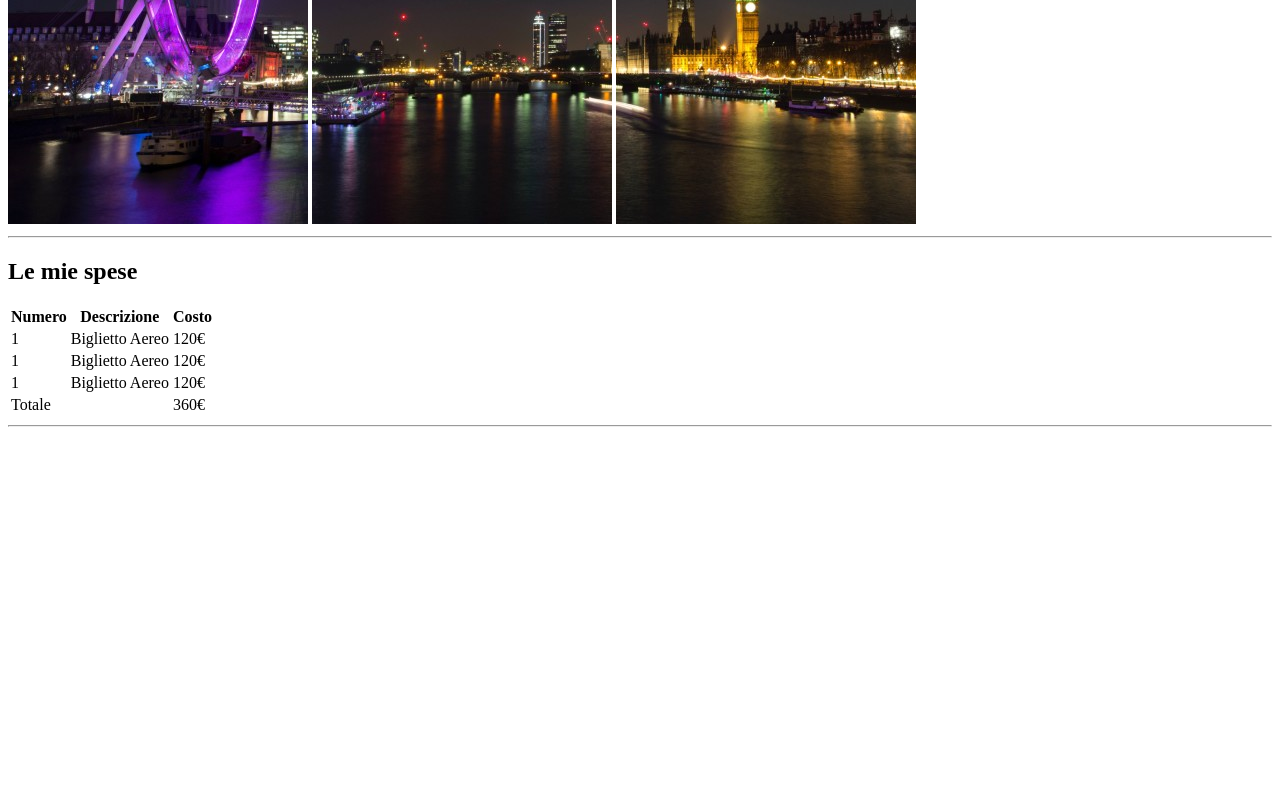
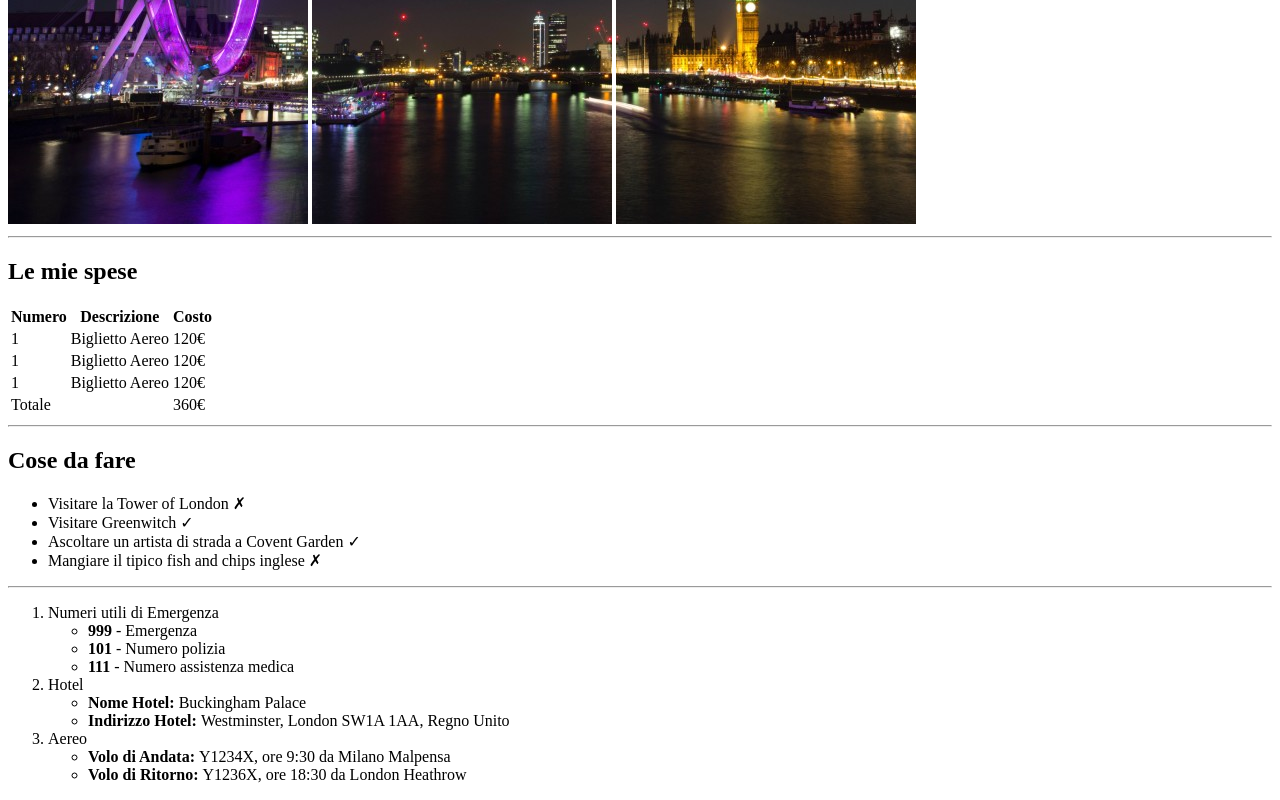
Before and after one commit to FrancescoDAmbrosio1/html-london-trip, a plain HTML site: page index.html in a window 1280 px wide. Shown: the part 456-1256 px from the top of the page. Before the commit the page ends 891 px from the top, so only its background shows below. Drawn offline with Linux system fonts and the light colour scheme.

Commit message:
feat: insert sections "Cose da fare" and "Numeri Utili di Emergenza"

```diff
--- a/index.html
+++ b/index.html
@@ -48,6 +48,41 @@
             </table>
         </section>
         <hr>
+        <!-- sezione delle cose da fare -->
+        <section>
+            <h2>Cose da fare</h2>
+            <ul>
+                <li>Visitare la Tower of London &#10007;</li>
+                <li>Visitare Greenwitch &check;</li>
+                <li>Ascoltare un artista di strada a Covent Garden &check;</li>
+                <li>Mangiare il tipico fish and chips inglese &#10007;</li>
+            </ul>
+        </section>
+        <hr>
+        <!-- sezione delle info utili -->
+        <section>
+            <ol>
+                <li>Numeri utili di Emergenza
+                    <ul>
+                        <li><strong>999</strong> - Emergenza</li>
+                        <li><strong>101</strong> - Numero polizia</li>
+                        <li><strong>111</strong> - Numero assistenza medica</li>
+                    </ul>
+                </li>
+                <li>Hotel
+                    <ul>
+                        <li><strong>Nome Hotel: </strong>Buckingham Palace</li>
+                        <li><strong>Indirizzo Hotel: </strong>Westminster, London SW1A 1AA, Regno Unito</li>
+                    </ul>
+                </li>
+                <li>Aereo
+                    <ul>
+                        <li><strong>Volo di Andata: </strong>Y1234X, ore 9:30 da Milano Malpensa</li>
+                        <li><strong>Volo di Ritorno: </strong>Y1236X, ore 18:30 da London Heathrow</li>
+                    </ul>
+                </li>
+            </ol>
+        </section>
     </main>
     <!-- /main -->
 </body>
```
